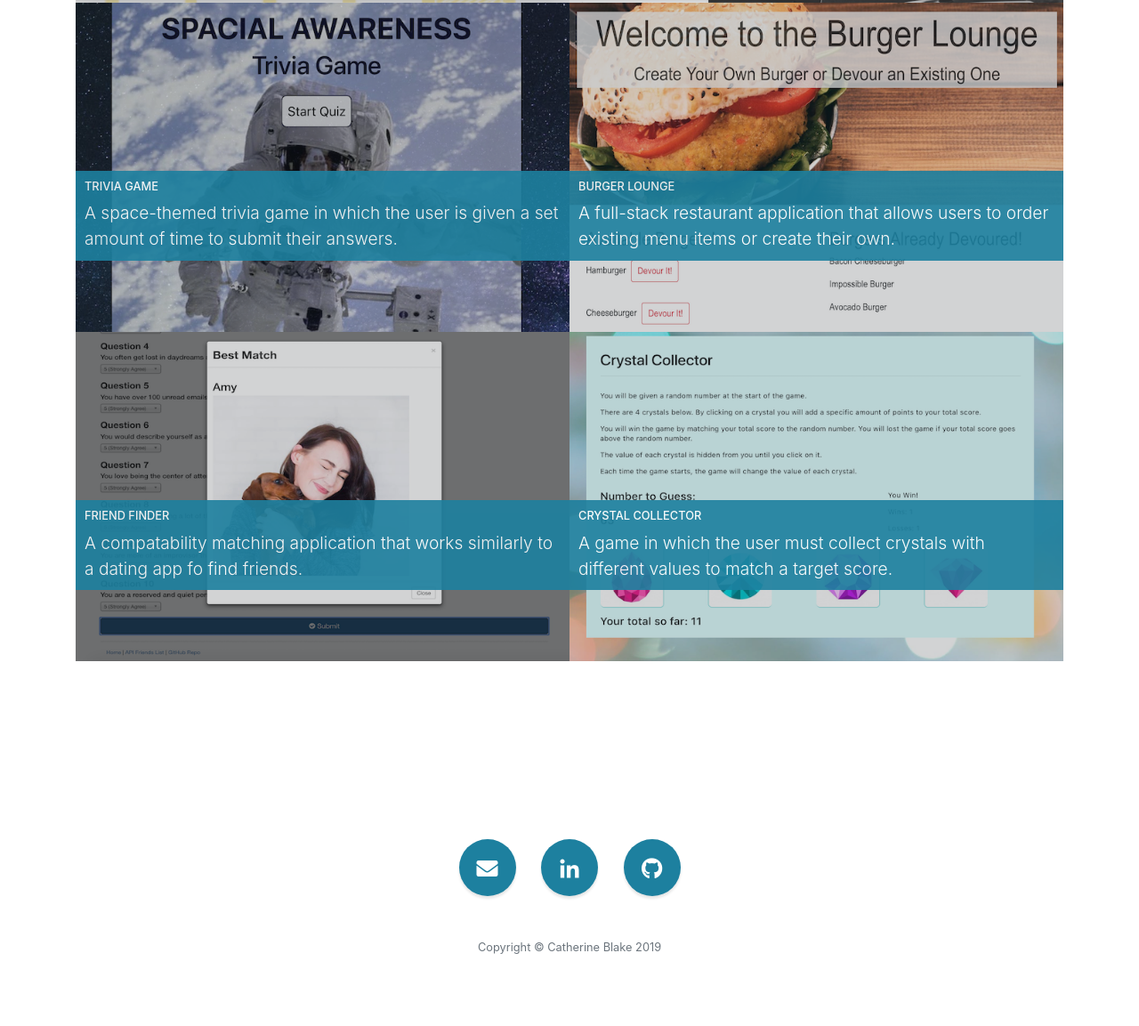
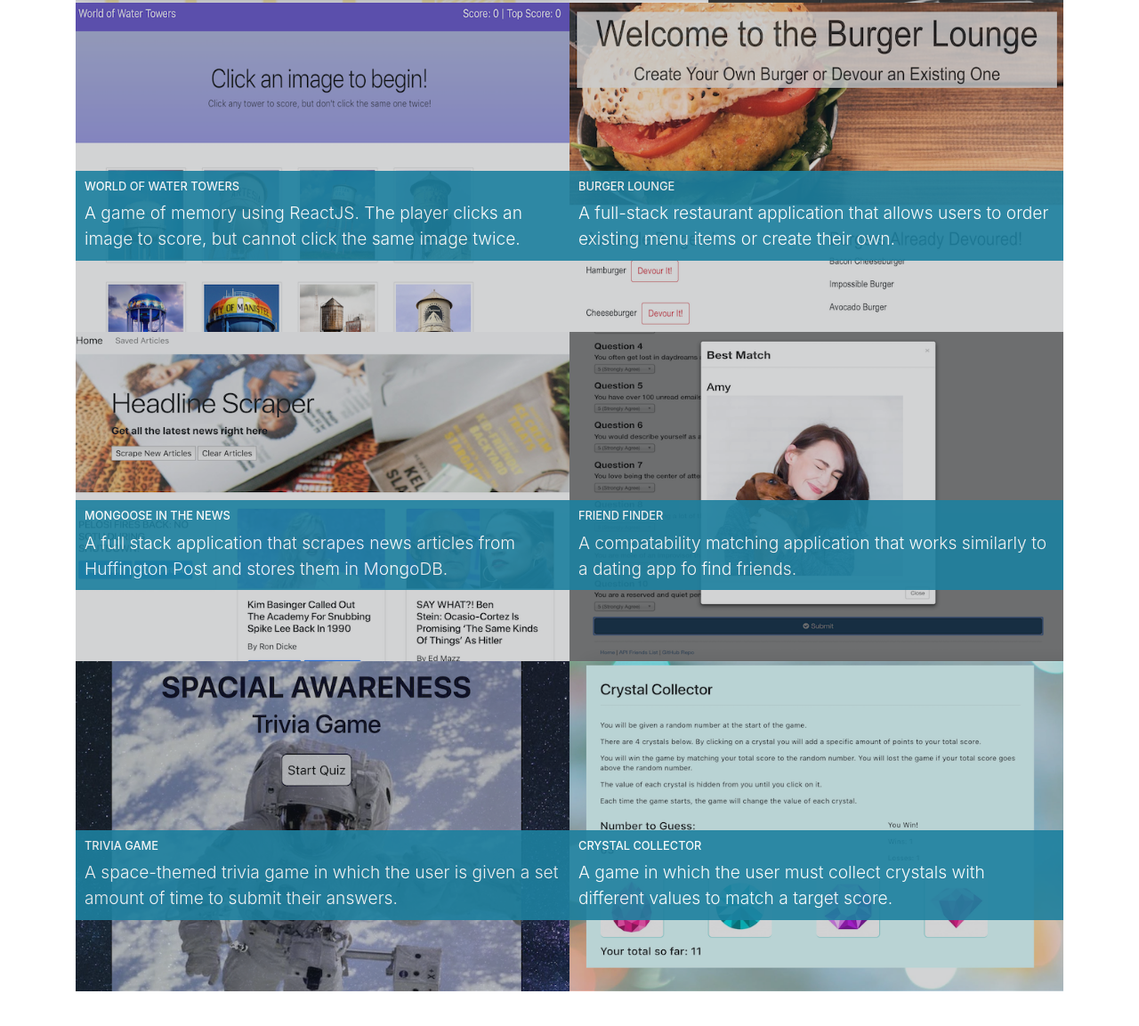
Before and after one commit to catmblake/my-portfolio, a website with bundled scripts: page index.html in a window 1280 px wide. Shown: the part 2727-3880 px from the top of the page at 89% size. Built offline with nearby package versions, Linux system fonts and the light colour scheme.

Commit message:
added new projects

```diff
--- a/index.html
+++ b/index.html
@@ -170,15 +170,15 @@
           </a>
         </div>
         <div class="col-lg-6">
-          <a class="portfolio-item" href="https://catmblake.github.io/TriviaGame/">
+          <a class="portfolio-item" href="https://water-tower-world.herokuapp.com/">
             <span class="caption">
               <span class="caption-content">
-                <h2>Trivia Game</h2>
-                <p class="mb-0">A space-themed trivia game in which the user is given a set amount of time to submit
-                  their answers.</p>
+                <h2>World of Water Towers</h2>
+                <p class="mb-0">A game of memory using ReactJS. The player clicks an image to score, but cannot click
+                  the same image twice.</p>
               </span>
             </span>
-            <img class="img-fluid" src="img/trivia-game.png" alt="Space Trivia">
+            <img class="img-fluid" src="img/react-game.png" alt="Remember React">
           </a>
         </div>
         <div class="col-lg-6">
@@ -194,6 +194,18 @@
           </a>
         </div>
         <div class="col-lg-6">
+          <a class="portfolio-item" href="https://mongoose-in-the-news.herokuapp.com/">
+            <span class="caption">
+              <span class="caption-content">
+                <h2>Mongoose in the News</h2>
+                <p class="mb-0">A full stack application that scrapes news articles from Huffington Post and stores
+                  them in MongoDB.</p>
+              </span>
+            </span>
+            <img class="img-fluid" src="img/mongo-scraper.png" alt="MongoDB News Scraper">
+          </a>
+        </div>
+        <div class="col-lg-6">
           <a class="portfolio-item" href="https://friend-finder-matching-app.herokuapp.com/">
             <span class="caption">
               <span class="caption-content">
@@ -203,6 +215,18 @@
               </span>
             </span>
             <img class="img-fluid" src="img/friend-finder.png" alt="Friend Finder">
+          </a>
+        </div>
+        <div class="col-lg-6">
+          <a class="portfolio-item" href="https://catmblake.github.io/TriviaGame/">
+            <span class="caption">
+              <span class="caption-content">
+                <h2>Trivia Game</h2>
+                <p class="mb-0">A space-themed trivia game in which the user is given a set amount of time to submit
+                  their answers.</p>
+              </span>
+            </span>
+            <img class="img-fluid" src="img/trivia-game.png" alt="Space Trivia">
           </a>
         </div>
         <div class="col-lg-6">
```
Also changed, not shown: img/mongo-scraper.png (added), img/react-game.png (added), 1 other file.
